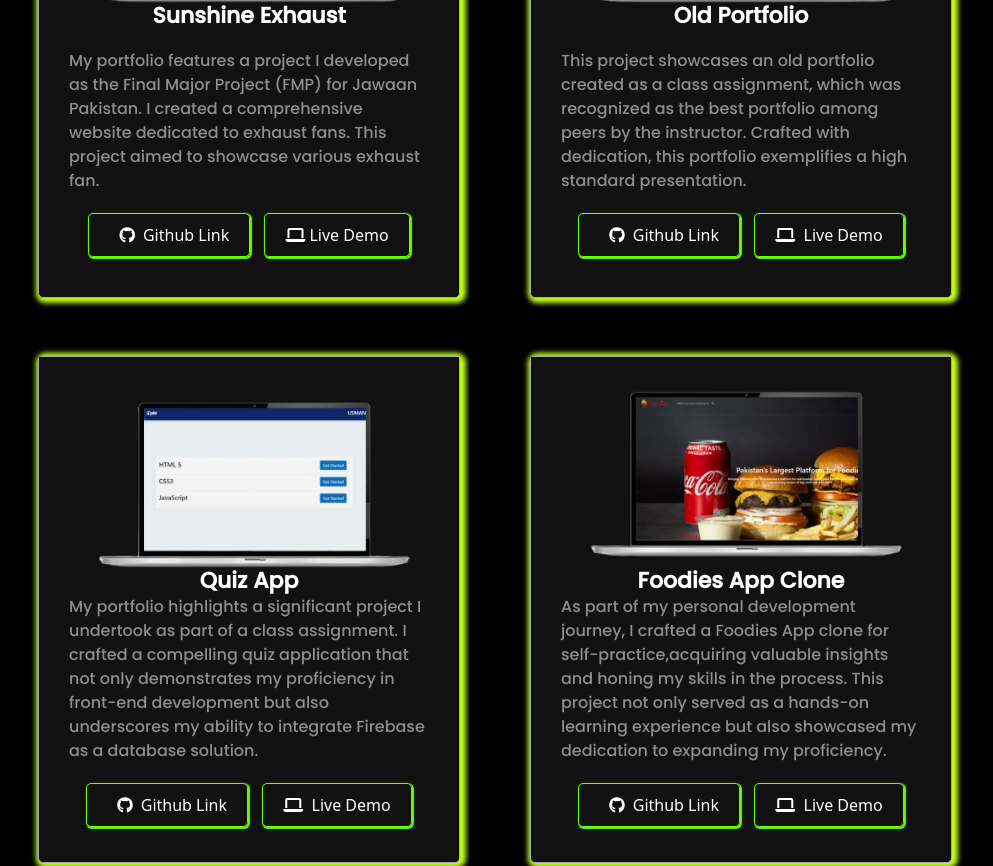
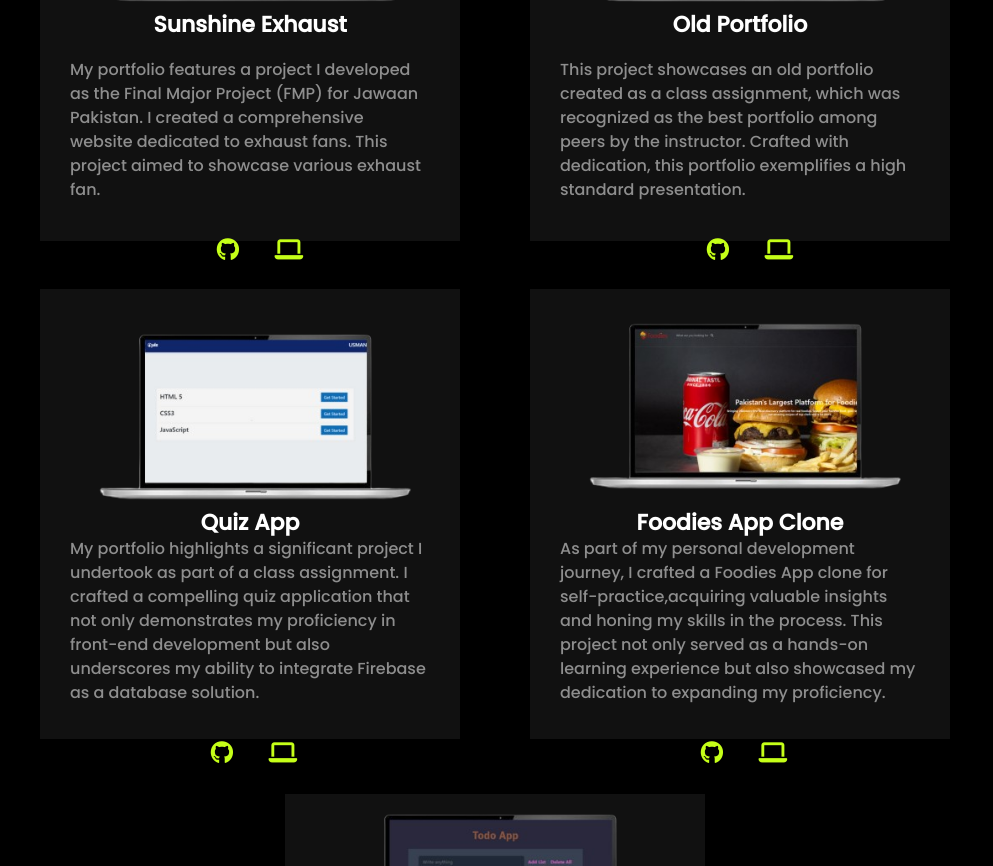
Before and after one commit to musman-js/Updating-MyPortfolio, a plain HTML site: page index.html in a window 1280 px wide. Shown: the part 3758-4624 px from the top of the page, without its empty margins (110-1103 px from the left). Drawn offline with nearby package versions, Linux system fonts and the light colour scheme; some packages are replaced by stand-ins of ours; a script that the page names is missing; a web font is replaced by a local one.

Commit message:
Project changes remaining

```diff
--- a/index.html
+++ b/index.html
@@ -311,11 +311,13 @@
 
 
 
-          </div>      <!-- card-end -->
+          </div> <!-- card-end -->
         </div>
       </div>
     </div>
   </section>
+
+
 
 
   <section>
@@ -346,17 +348,15 @@
               <img src="project/sunshine.png" class="card-img-top" alt="sunshine">
               <div class="card-body">
                 <h5 class="card-title">Sunshine Exhaust</h5>
-                <p class="card-text " style="text-align: left;">My portfolio features a project I
+                <p class="card-text" style="text-align: left;">My portfolio features a project I
                   developed
                   as the Final Major Project (FMP) for Jawaan Pakistan. I created a comprehensive
                   website
                   dedicated to exhaust fans. This project aimed to showcase various exhaust fan.</p>
                 <a href="https://github.com/musman-js/Client-Project-Second-Design.git" target="_blank"
-                  class=" card-btn"><i class="fa-brands fa-github icons">&nbsp;&nbsp;</i><span id="btn-link">Github
-                    Link</span></a>
-                <a id="live-Demo" href="https://client-project-1bc17.web.app/" class=" card-btn" target="_blank"><i
-                    class="fa-solid fa-laptop">&nbsp;</i><span id="btn-link">Live
-                    Demo</span></a>
+                  class="card-btn"><i class="fa-brands fa-github icons">&nbsp;&nbsp;</i></a>
+                <a id="live-Demo" href="https://client-project-1bc17.web.app/" class="card-btn" target="_blank"><i
+                    class="fa-solid fa-laptop"></i></a>
               </div>
             </div>
           </div>
@@ -371,12 +371,10 @@
                 <p class="card-text" style="text-align: left;">This project showcases an old portfolio created as a
                   class assignment, which was recognized as the best portfolio among peers by the instructor. Crafted
                   with dedication, this portfolio exemplifies a high standard presentation.</p>
-                <a href="https://github.com/musman-js/Complete-Portfolio" class=" card-btn" target="_blank"><i
-                    class="fa-brands fa-github icons">&nbsp;&nbsp;</i><span id="btn-link">Github Link</span></a>
-                <a id="live-Demo" href="https://musman-js.web.app/" class=" card-btn" target="_blank"><i
-                    class="fa-solid fa-laptop"></i>
-                  &nbsp;<span id="btn-link">Live
-                    Demo</span></a>
+                <a href="https://github.com/musman-js/Complete-Portfolio" class="card-btn" target="_blank"><i
+                    class="fa-brands fa-github icons">&nbsp;&nbsp;</i></a>
+                <a id="live-Demo" href="https://musman-js.web.app/" class="card-btn" target="_blank"><i
+                    class="fa-solid fa-laptop"></i></a>
               </div>
             </div>
           </div>
@@ -389,9 +387,9 @@
 
 
   <!-- ======Section 6====== -->
-  <section class="sec-3-main">
+  <section id="project" class="sec-3-main">
     <div class="container mb-5">
-      <div class=" sec-2-project-main">
+      <div class=" sec-2-project-main quiz-app-main">
         <div class="myborder animate__animated animate__backInLeft">
           <div class="card-main">
             <div class="text-center">
@@ -405,11 +403,9 @@
                   development but also underscores my ability to integrate Firebase as a database
                   solution.</p>
                 <a href="https://github.com/musman-js/QuizApp-With-FirebaseDatabase.git" class=" card-btn"
-                  target="_blank"><i class="fa-brands fa-github icons">&nbsp;&nbsp;</i><span id="btn-link">Github
-                    Link</span></a>
+                  target="_blank"><i class="fa-brands fa-github icons">&nbsp;&nbsp;</i></a>
                 <a id="live-Demo" href="https://quiz-app-24721.web.app/" class=" card-btn" target="_blank"
-                  id="card-btn"><i class="fa-solid fa-laptop"></i> &nbsp;<span id="btn-link">Live
-                    Demo</span></a>
+                  id="card-btn"><i class="fa-solid fa-laptop"></i> &nbsp</a>
               </div>
             </div>
           </div>
@@ -426,11 +422,10 @@
                   valuable insights and honing my skills in the process. This project not only served
                   as a hands-on learning experience but also showcased my dedication to expanding my
                   proficiency.</p>
-                <a href="https://github.com/musman-js/foodies.app.git" class=" card-btn" target="_blank"><i
-                    class="fa-brands fa-github icons">&nbsp;&nbsp;</i><span id="btn-link">Github Link</span></a>
+                <a href="https://github.com/musman-js/Foodies-app.git" class=" card-btn" target="_blank"><i
+                    class="fa-brands fa-github icons">&nbsp;&nbsp;</i></a>
                 <a id="live-Demo" href="https://foodies-279dc.web.app/" class=" card-btn" target="_blank"><i
-                    class="fa-solid fa-laptop"></i> &nbsp;<span id="btn-link">Live
-                    Demo</span></a>
+                    class="fa-solid fa-laptop"></i> &nbsp;</a>
               </div>
             </div>
           </div>
@@ -448,11 +443,9 @@
                   the development of an impeccably designed Todo App,showcasing my adeptness in web
                   development. Utilizing Firebase as an advanced database solution.</p>
                 <a href="https://github.com/musman-js/TodoApp-With-Firebase-Database.git" class=" card-btn"
-                  target="_blank"><i class="fa-brands fa-github icons">&nbsp;&nbsp;</i><span id="btn-link">Github
-                    Link</span></a>
+                  target="_blank"><i class="fa-brands fa-github icons">&nbsp;&nbsp;</i></a>
                 <a id="live-Demo" href="https://todo-app-6ccde.web.app/" class=" card-btn" target="_blank"
-                  id="card-btn"><i class="fa-solid fa-laptop"></i> &nbsp;<span id="btn-link">Live
-                    Demo</span></a>
+                  id="card-btn"><i class="fa-solid fa-laptop"></i> &nbsp;</a>
               </div>
             </div>
           </div>
--- a/style.css
+++ b/style.css
@@ -50,15 +50,15 @@
     color: #fff;
 }
 
-.contact{
+.contact {
     border: 1px solid;
     border-color: #67ff00;
     background-color: black;
     color: #fff;
 }
 
-@media(max-width:991px){
-    .contact{
+@media(max-width:991px) {
+    .contact {
         border: none;
         background-color: #111111;
     }
@@ -679,8 +679,8 @@
     border-color: #111111;
 }
 
-.skils-image img:hover{
-    background-color: #c5ff18;
+.skils-image img:hover {
+    background-color: #67ff00;
 }
 
 .skils-image p {
@@ -691,12 +691,13 @@
 }
 
 
-.skill-name{
+.skill-name {
     margin-top: 40px;
     font-size: 18px;
     color: #8e8e8e;
     font-weight: 700;
-    font-family:"Sarabun", sans-serif;;
+    font-family: "Sarabun", sans-serif;
+    ;
 }
 
 @media(max-width:991px) and (min-width:768px) {
@@ -711,8 +712,8 @@
     }
 }
 
-@media(max-width:767px){
-    .card-2{
+@media(max-width:767px) {
+    .card-2 {
         margin-top: -50px;
     }
 }
@@ -847,7 +848,7 @@
 }
 
 .card-title {
-    margin-top: -90px;
+    margin-top: -80px;
     margin-bottom: 20px;
     font-size: 22px;
     font-weight: 600;
@@ -856,7 +857,6 @@
     transition: 0.5s;
 
 }
-
 .card-text {
     font-family: 'Lato';
     font-family: 'Poppins';
@@ -868,17 +868,15 @@
 }
 
 .card-btn {
-    padding: 10px 20px 10px 20px;
-    border-radius: 5px;
+    padding-left: 10px;
     text-decoration: none;
-    border: 1px solid #67ff00;
-    box-shadow: 1px 1px 1px 1px #67ff00;
-    color: #fff;
-    transition: 0.4s;
+    color: #c5ff18;
+    font-size: 23px;
+    font-weight: 600;
+    transition: 0.2s;
 }
-
-.card-btn:hover {
-    background-color: #67ff00;
+.card-btn:hover{
+    color: #67ff00;
 }
 
 #live-Demo {
@@ -891,21 +889,34 @@
     }
 }
 
+#project:hover .myborder {
+    background-color: #c5ff18;
+}
+
+#project:hover .card-btn {
+    color: #697682;
+}
+
+
 .card-main {
-    margin-bottom: 10px;
-    width: 550px;
+    width: 450px;
+    background-color: #111111;
+    padding-bottom: 40px;
+}
+
+.card-main:hover{
+    background-color: #c5ff18;
+}
+
+
+.myborder {
+    /* padding-bottom: 45px; */
+    border-radius: 5px;
     background-color: #111111;
 }
 
-.myborder {
-    padding-bottom: 45px;
-    border: 1px solid #aaabb1;
-    box-shadow: 2px 1px 5px 4px #c5ff18;
-    border-radius: 5px;
-    margin-bottom: 10px;
-    background-color: #111111;
-    transition: 1.3 s;
-
+.myborder:hover{
+    background-color: #c5ff18;
 }
 
 .sec-2-project-main {
@@ -967,6 +978,10 @@
         margin-top: -60px;
     }
 
+    .foodies-title {
+        margin-top: -80px;
+    }
+
     .card-main {
         width: 100%;
     }
@@ -997,7 +1012,11 @@
     }
 
     .quiz-card {
-        margin-top: 20px;
+        margin-bottom: 20px;
+    }
+
+    .quiz-app-main {
+        margin-top: 60px;
     }
 }
 
@@ -1051,6 +1070,7 @@
 @media (max-width : 400px) {
     .card-title {
         margin-top: -40px;
+        font-size: 18px;
     }
 
     .card-img-top {
```
Lines whose indentation alone changed are shown as unchanged.
